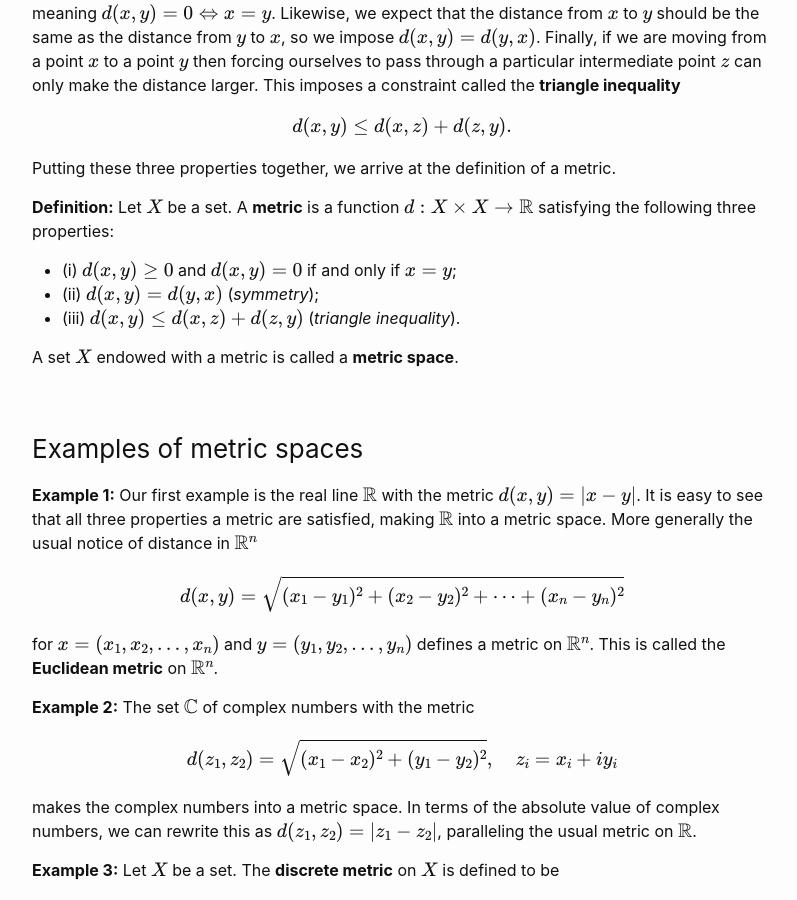
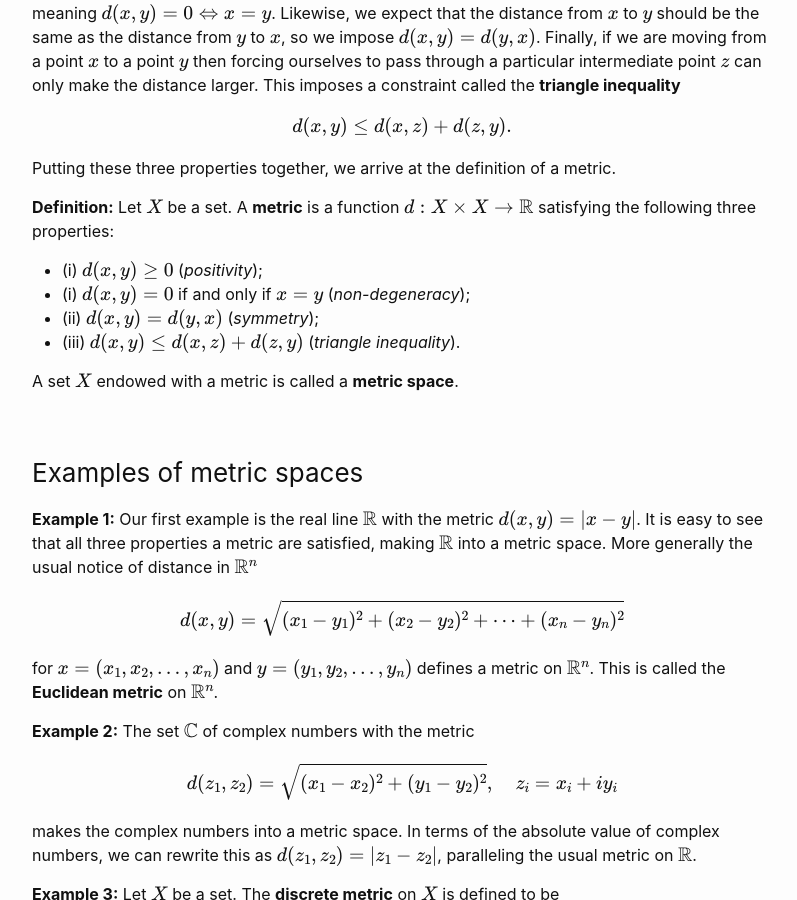
Before and after one commit to wcasper/math414fall2022, a Jekyll site: the page built from _topics/006-metric-spaces.md, in a window 1280 px wide and 900 px high, scrolled down 538 px. Shown: the whole window, without its empty margins (238-1035 px from the left). Built offline with Jekyll 4.4.1, drawn with Linux system fonts in a browser that asks for light colours.

Commit message:
updated axioms for metric

```diff
--- a/_topics/006-metric-spaces.md
+++ b/_topics/006-metric-spaces.md
@@ -18,7 +18,8 @@ $$d(x,y)\leq d(x,z) + d(z,y).$$
 Putting these three properties together, we arrive at the definition of a metric.
 
 **Definition:** Let $$X$$ be a set.  A **metric** is a function $$d: X\times X\rightarrow\mathbb R$$ satisfying the following three properties:
-* (i)   $$d(x,y)\geq 0$$ and $$d(x,y) = 0$$ if and only if $$x=y$$;
+* (i)   $$d(x,y)\geq 0$$ (*positivity*);
+* (i)   $$d(x,y) = 0$$ if and only if $$x=y$$ (*non-degeneracy*);
 * (ii)  $$d(x,y) = d(y,x)$$ (*symmetry*);
 * (iii) $$d(x,y)\leq d(x,z) + d(z,y)$$ (*triangle inequality*).
 
```
